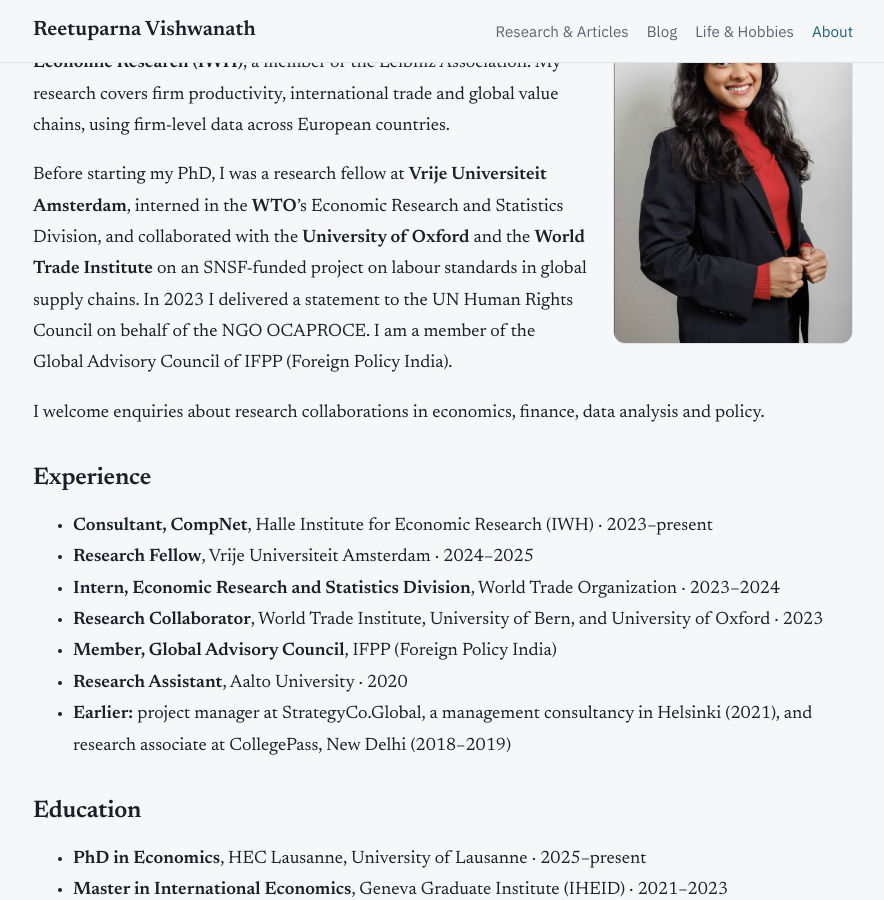
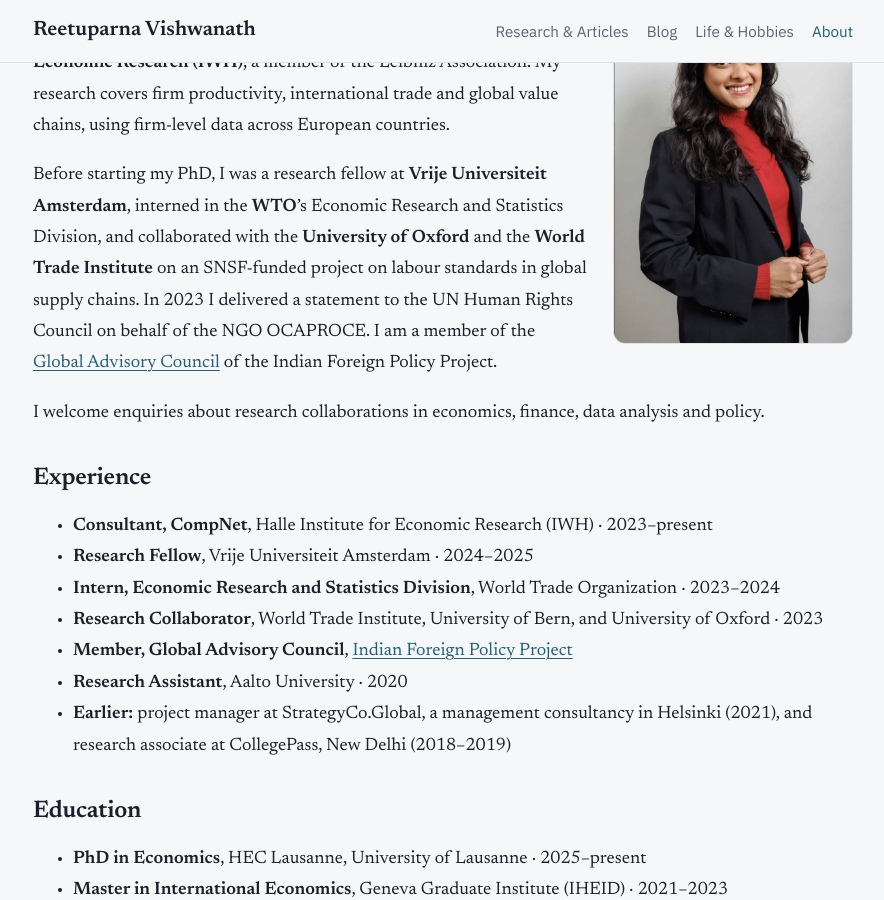
Before and after one commit to reetuparnav/Reetuparnav.github.io, a Jekyll site: the page built from about.md, in a window 1280 px wide and 900 px high, scrolled down 229 px. Shown: the whole window, without its empty margins (197-1081 px from the left). Built offline with Jekyll 4.4.1, drawn with Linux system fonts in a browser that asks for light colours.

Commit message:
Name the Indian Foreign Policy Project and link its advisory council
Co-Authored-By: Claude Opus 5.5 (1M context) <noreply@anthropic.com>
Claude-Session: https://claude.ai/code/session_01Xsa2R2ve3LfZ8MkfZayTEc

```diff
--- a/about.md
+++ b/about.md
@@ -9,7 +9,7 @@ intro: "Economist and Odissi dancer, based in Lausanne."
 
 I am a PhD Fellow in Economics at **HEC Lausanne**, University of Lausanne, and a consultant with **CompNet** at the **Halle Institute for Economic Research (IWH)**, a member of the Leibniz Association. My research covers firm productivity, international trade and global value chains, using firm-level data across European countries.
 
-Before starting my PhD, I was a research fellow at **Vrije Universiteit Amsterdam**, interned in the **WTO**'s Economic Research and Statistics Division, and collaborated with the **University of Oxford** and the **World Trade Institute** on an SNSF-funded project on labour standards in global supply chains. In 2023 I delivered a statement to the UN Human Rights Council on behalf of the NGO OCAPROCE. I am a member of the Global Advisory Council of IFPP (Foreign Policy India).
+Before starting my PhD, I was a research fellow at **Vrije Universiteit Amsterdam**, interned in the **WTO**'s Economic Research and Statistics Division, and collaborated with the **University of Oxford** and the **World Trade Institute** on an SNSF-funded project on labour standards in global supply chains. In 2023 I delivered a statement to the UN Human Rights Council on behalf of the NGO OCAPROCE. I am a member of the [Global Advisory Council](https://org.foreignpolicyindia.in/about-us/global-advisory-council) of the Indian Foreign Policy Project.
 
 I welcome enquiries about research collaborations in economics, finance, data analysis and policy.
 
@@ -18,7 +18,7 @@ I welcome enquiries about research collaborations in economics, finance, data an
 - **Research Fellow**, Vrije Universiteit Amsterdam · 2024–2025
 - **Intern, Economic Research and Statistics Division**, World Trade Organization · 2023–2024
 - **Research Collaborator**, World Trade Institute, University of Bern, and University of Oxford · 2023
-- **Member, Global Advisory Council**, IFPP (Foreign Policy India)
+- **Member, Global Advisory Council**, [Indian Foreign Policy Project](https://org.foreignpolicyindia.in/about-us/global-advisory-council)
 - **Research Assistant**, Aalto University · 2020
 - **Earlier:** project manager at StrategyCo.Global, a management consultancy in Helsinki (2021), and research associate at CollegePass, New Delhi (2018–2019)
 
```
Also changed, not shown: _posts/2025-06-28-300-mm-chips-geopolitics.md (+2 -2 lines).
